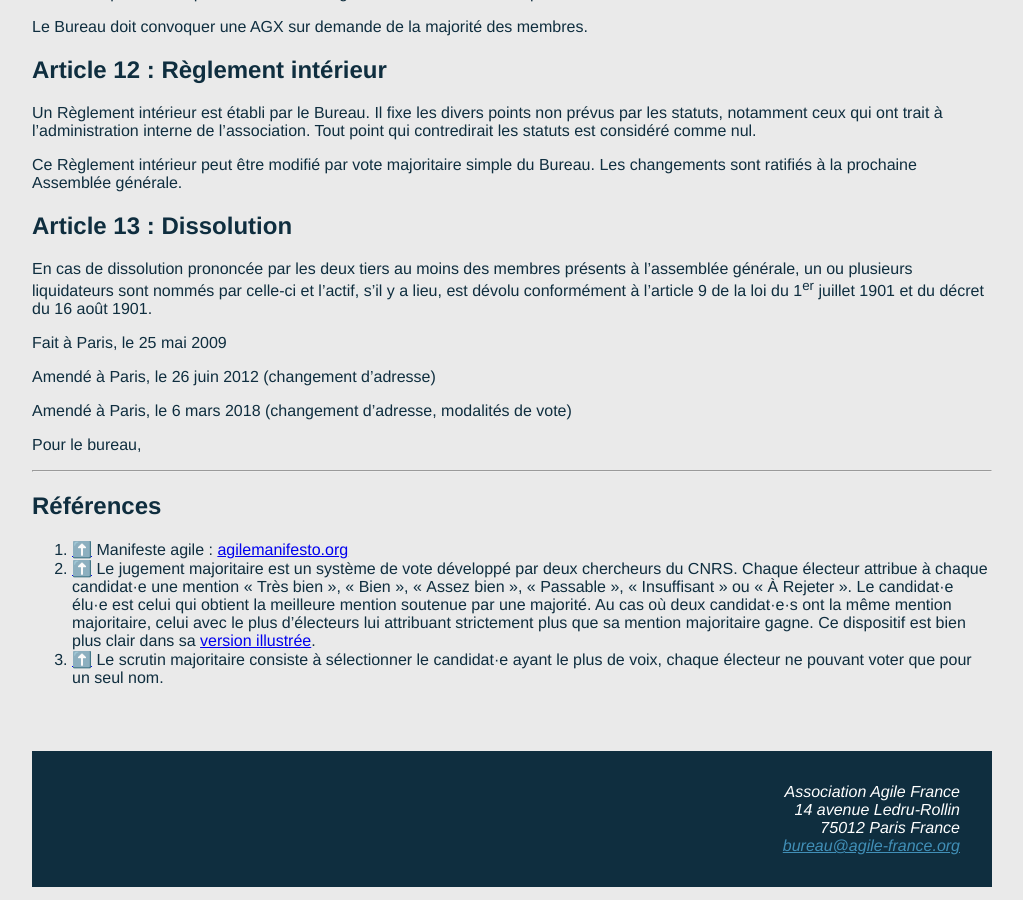
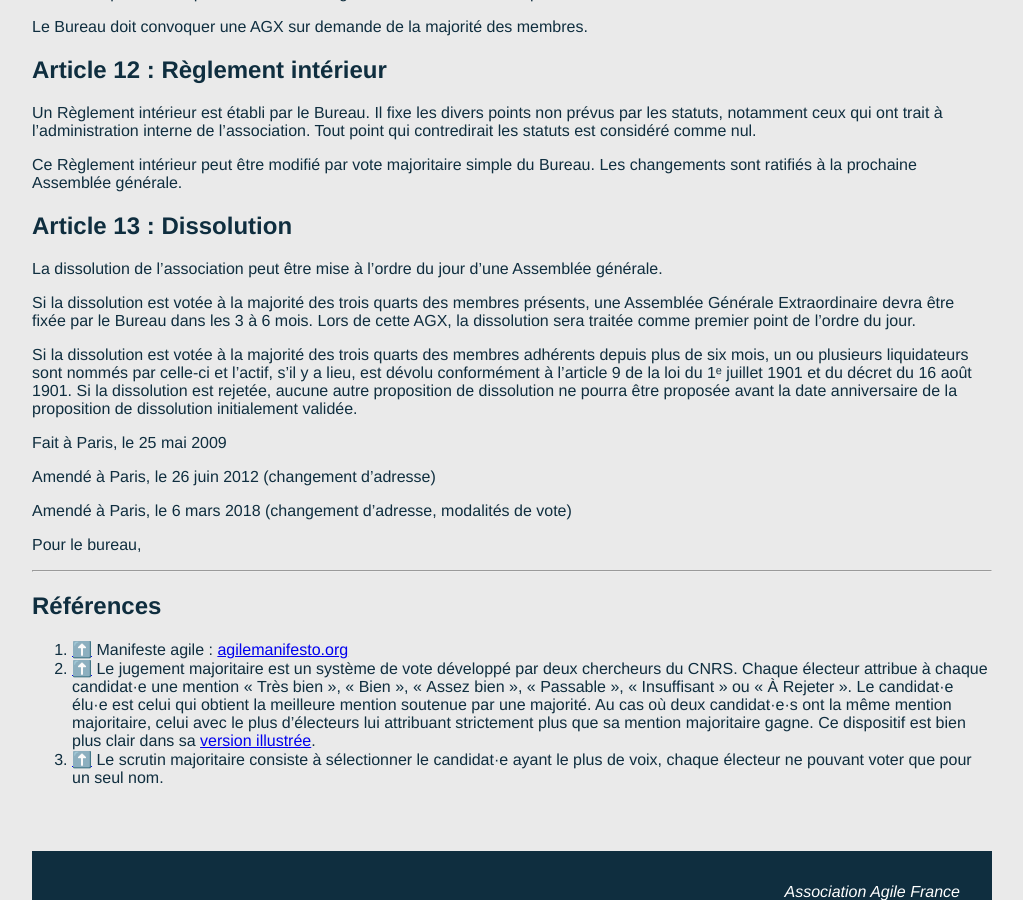
Before and after one commit to AgileFrance/AgileFrance.github.io, a Jekyll site: the page built from _pages/statuts.md, in a window 1280 px wide and 900 px high, scrolled down 2173 px. Shown: the whole window, without its empty margins (128-1151 px from the left). Built offline with Jekyll 4.4.1, drawn with Linux system fonts in a browser that asks for light colours.

Commit message:
Rigidifie la dissolution de l'association

```diff
--- a/_pages/statuts.md
+++ b/_pages/statuts.md
@@ -96,7 +96,13 @@ Ce Règlement intérieur peut être modifié par vote majoritaire simple du Bure
 
 ## Article 13 : Dissolution
 
-En cas de dissolution prononcée par les deux tiers au moins des membres présents à l’assemblée générale, un ou plusieurs liquidateurs sont nommés par celle-ci et l’actif, s’il y a lieu, est dévolu conformément à l’article 9 de la loi du 1<sup>er</sup> juillet 1901 et du décret du 16 août 1901.
+La dissolution de l’association peut être mise à l’ordre du jour d’une Assemblée générale.
+
+Si la dissolution est votée à la majorité des trois quarts des membres présents, une Assemblée Générale Extraordinaire devra être fixée par le Bureau dans les 3 à 6 mois. Lors de cette AGX, la dissolution sera traitée comme premier point de l’ordre du jour.
+
+Si la dissolution est votée à la majorité des trois quarts des membres adhérents depuis plus de six mois, un ou plusieurs liquidateurs sont nommés par celle-ci et l’actif, s’il y a lieu, est dévolu conformément à l’article 9 de la loi du 1ᵉ juillet 1901 et du décret du 16 août 1901.
+Si la dissolution est rejetée, aucune autre proposition de dissolution ne pourra être proposée avant la date anniversaire de la proposition de dissolution initialement validée.
+
 
 Fait à Paris, le 25 mai 2009
 
```
